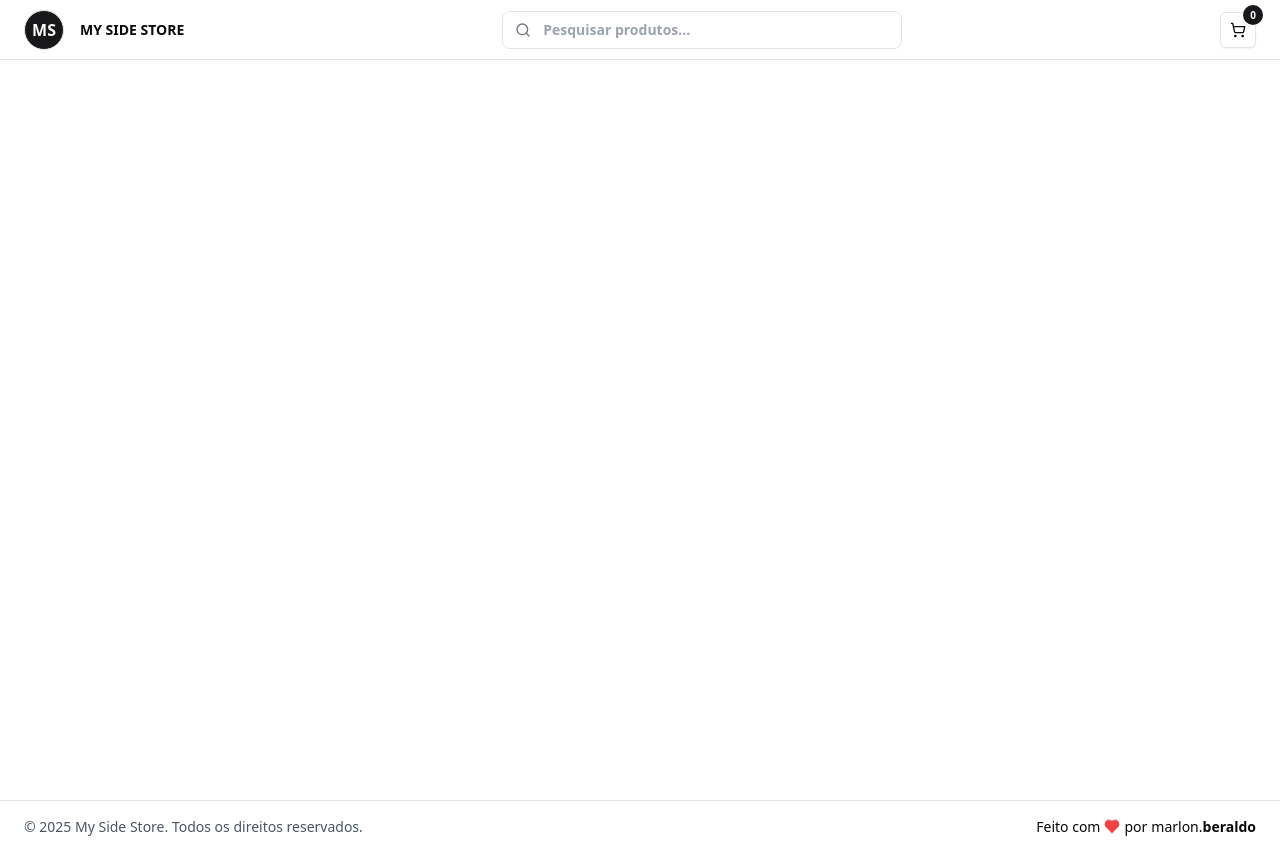
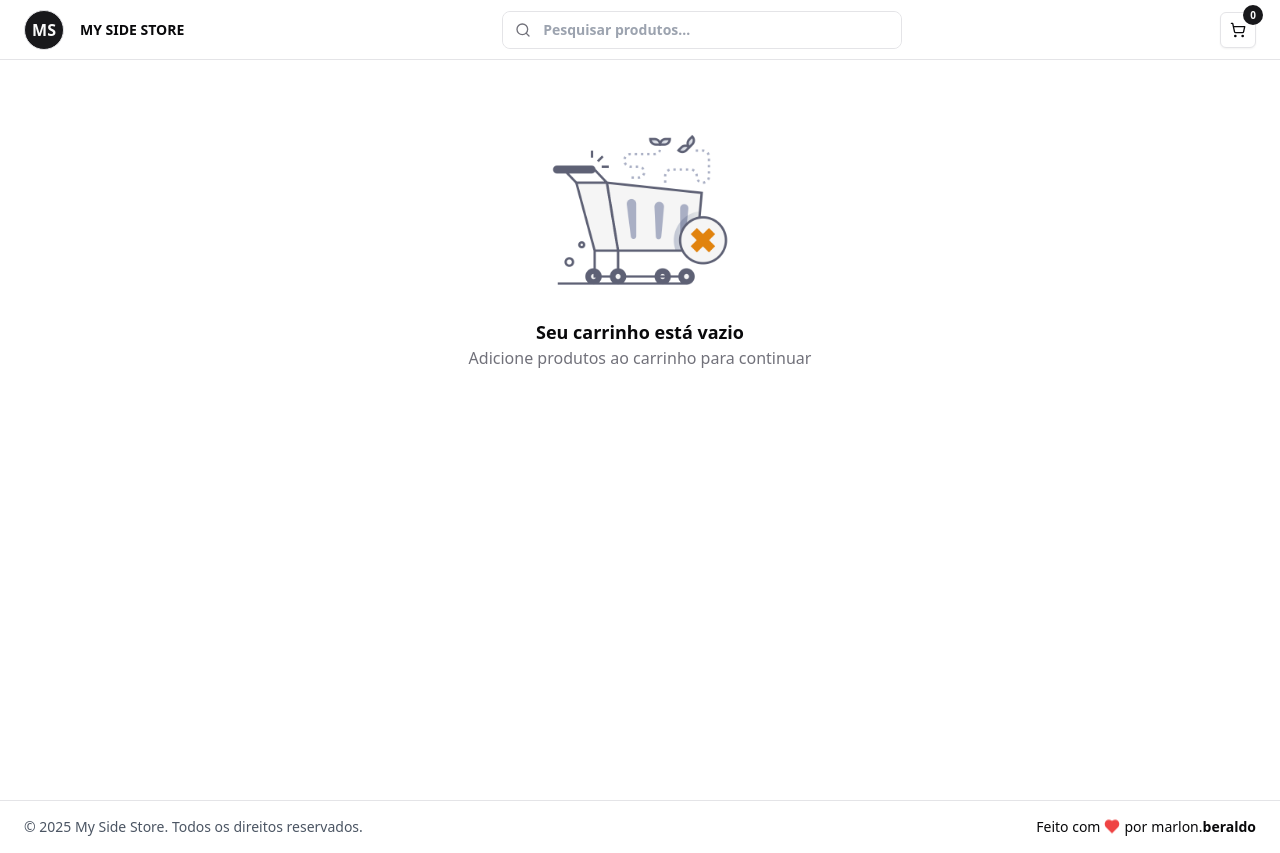
Before and after one commit to marlonberaldo/my-side-store, a Next.js app: page /cart in a window 1280 px wide. Built offline with nearby package versions, Linux system fonts and the light colour scheme.

Commit message:
feat: add empty cart message and image to CartList component

```diff
--- a/app/cart/_components/cart-list.tsx
+++ b/app/cart/_components/cart-list.tsx
@@ -19,6 +19,22 @@ const CartList = () => {
         {Array.from({ length: 3 }).map((_, index) => (
           <div key={`cart-item-${index}`} className="h-[160px] animate-pulse rounded-lg bg-primary/10" />
         ))}
+      </div>
+    );
+  }
+
+  if (cart.length === 0) {
+    return (
+      <div className="flex flex-col items-center justify-center text-center">
+        <Image
+          src="/empty_cart.png"
+          alt="Carrinho vazio"
+          width={200}
+          height={200}
+          className="object-contain"
+        />
+        <p className="mt-2 text-lg font-semibold">Seu carrinho está vazio</p>
+        <p className="text-base text-muted-foreground">Adicione produtos ao carrinho para continuar</p>
       </div>
     );
   }
```
Also changed, not shown: public/empty_cart.png (added).
